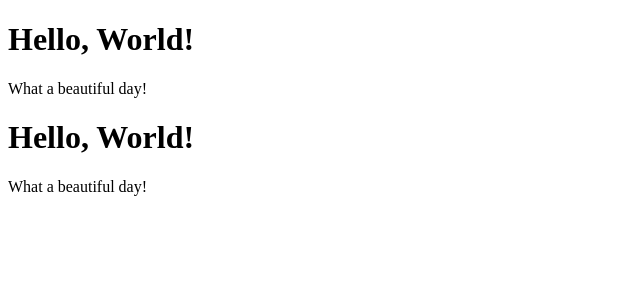
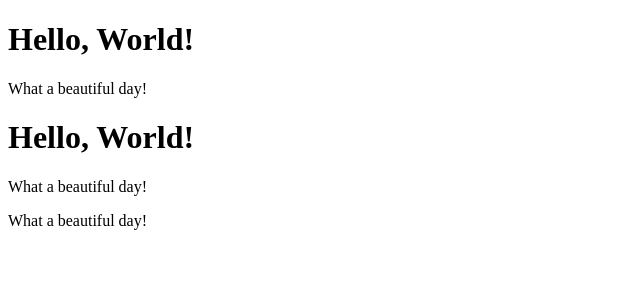
Before and after one commit to Andrea-Rizzo20/react-exercises, a React (Create React App) app: page / in a window 1280 px wide. Shown: the top 300 px of the page, without its empty margins (0-640 px from the left). Built offline with nearby package versions, Linux system fonts and the light colour scheme.

Commit message:
Esercizio/Components-9

```diff
--- a/src/App.js
+++ b/src/App.js
@@ -1,5 +1,6 @@
 import React from "react";
 import { Hello } from "./Hello";
+import { Message } from "./Message";
 
 export class App extends React.Component {
   render() {
@@ -7,9 +8,11 @@ export class App extends React.Component {
       <div>
         <Hello />
         <Hello />
+        <Message />
       </div>
     );
   }
 }
 
 // Yes, we can use the Hello component more than once
+// Yes, we can render the component Message directly to the App
```
